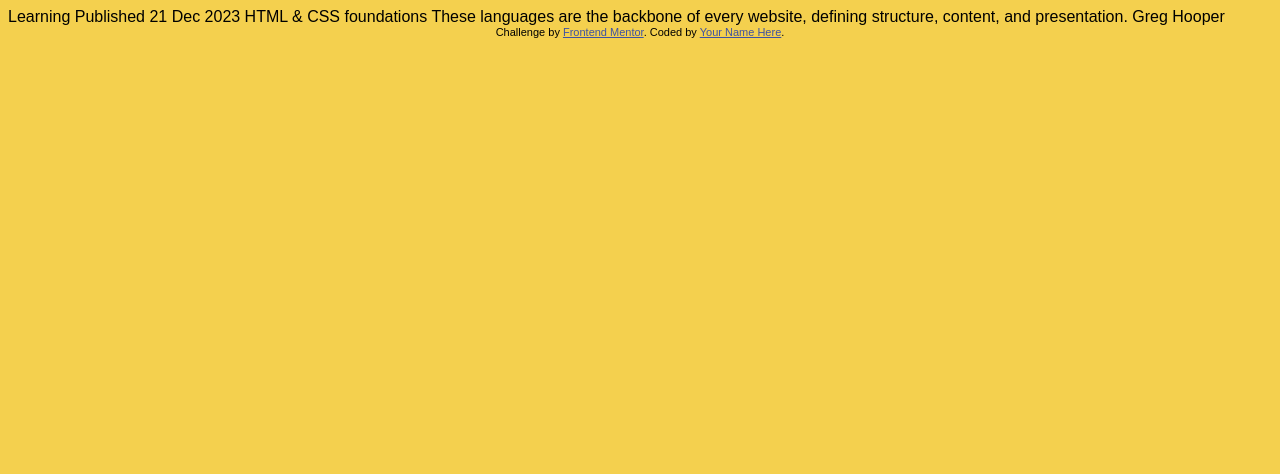
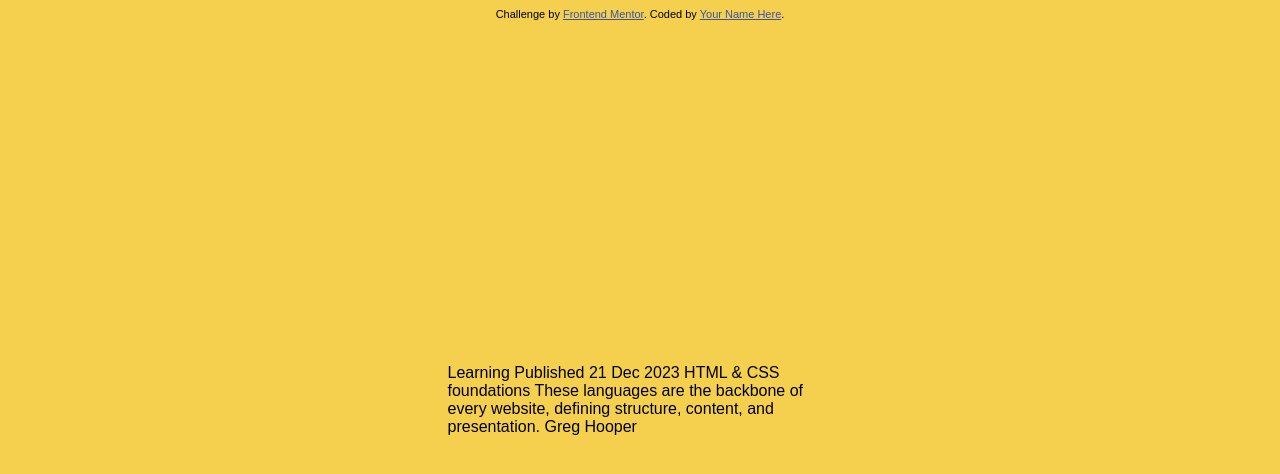
Before and after one commit to koh2498/BlogChallenge, a plain HTML site: page index.html in a window 1280 px wide. Drawn offline with Linux system fonts and the light colour scheme.

Commit message:
Added more style to the CSS centering the card and its properties, added the div card class to the html

```diff
--- a/index.html
+++ b/index.html
@@ -26,6 +26,7 @@
   </style>
 </head>
 <body>
+  <div class="card">
 
   Learning
 
@@ -36,6 +37,8 @@
   These languages are the backbone of every website, defining structure, content, and presentation.
 
   Greg Hooper
+  </div>
+
 
   <div class="attribution">
     Challenge by <a href="https://www.frontendmentor.io?ref=challenge" target="_blank">Frontend Mentor</a>.
--- a/style.css
+++ b/style.css
@@ -2,3 +2,17 @@ body {
     background-color: #F4D04E;
     font-family: 'Figtree', sans-serif;
 }
+
+
+.card {
+    width: 385px;
+    height:fit-content;
+    padding: 24px;
+    position: absolute;
+    top: 0;
+    bottom: 0;
+    left: 0;
+    right: 0;
+    margin: auto;
+
+}
```
